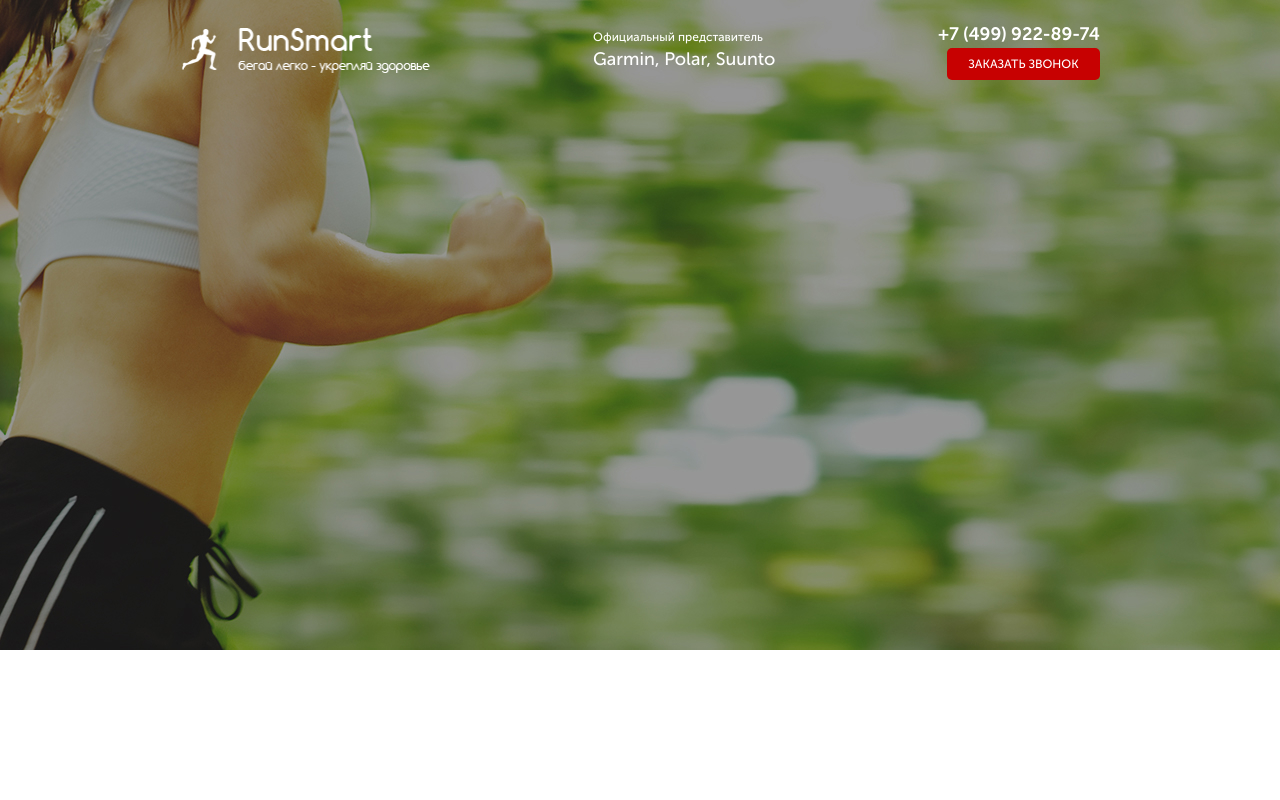
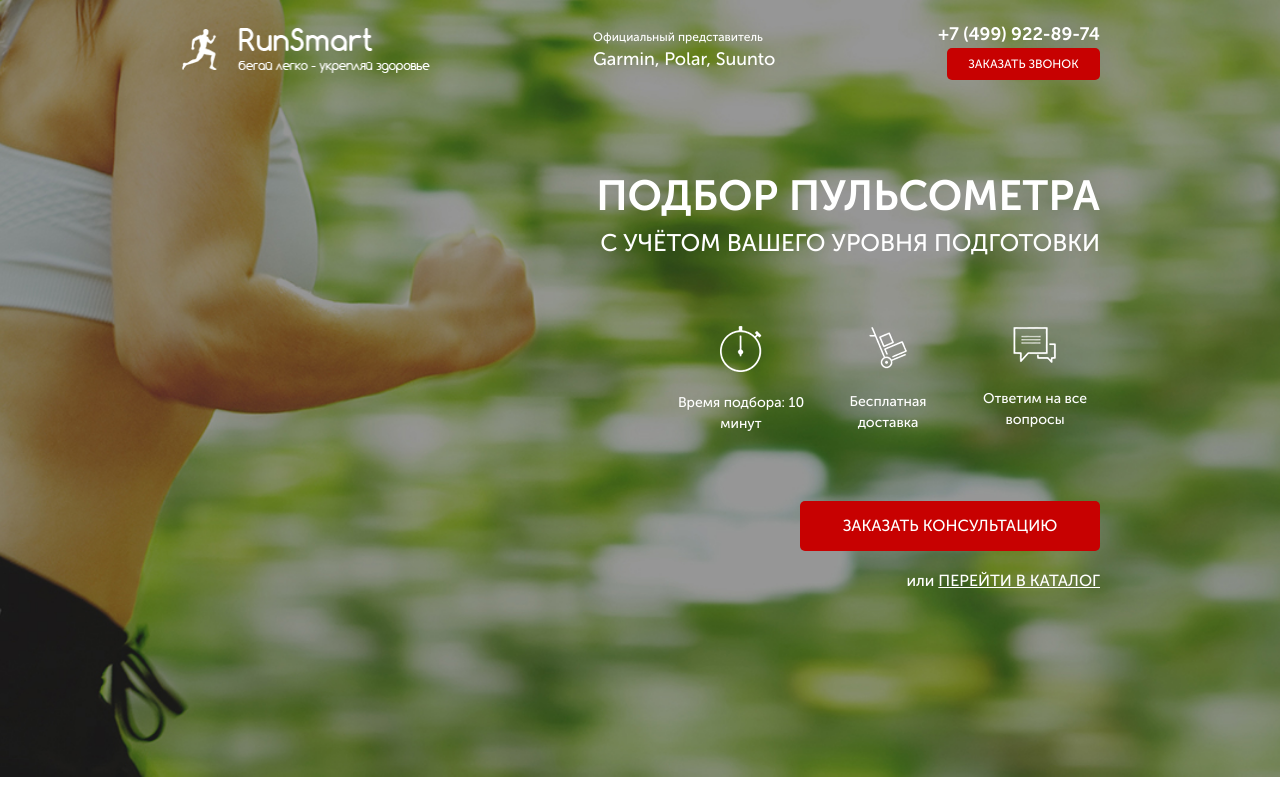
Before and after one commit to yauheniya-web/PULSE, a website: page src/index.html in a window 1280 px wide. Drawn offline with nearby package versions, Linux system fonts and the light colour scheme; files that its build step writes are made by us from their sources; files whose address does not match are found by name.

Commit message:
first section

```diff
--- a/src/index.html
+++ b/src/index.html
@@ -24,7 +24,38 @@
                     <button class="button">заказать звонок</button>
                 </div>
             </header>
+
+            <div class="wrapper">
+                <h1 class="header_wrapper">Подбор пульсометра</h1>
+                <h2 class="subheader_wrapper">с учётом Вашего уровня подготовки</h2>
+
+                <div class="icons">
+                    <div class="icon">
+                        <img src="icons/main_screen/timer.png" alt="timer">
+                        Время подбора: 10 минут
+                    </div>
+                    <div class="icon">
+                        <img src="icons/main_screen/hand-cart.png" alt="hand-cart">
+                        Бесплатная доставка
+                    </div>
+                    <div class="icon">
+                        <img src="icons/main_screen/messages.png" alt="messages">
+                        Ответим на все вопросы
+                    </div>
+                </div>
+
+                <button class="button button_main">заказать кОНСУЛЬТАЦИЮ</button>
+                <div class="link">
+                    или
+                    <a href="#">ПЕРЕЙТИ В КАТАЛОГ</a>
+                </div>
+            </div>
+
+
         </div>
     </div>
+
+
+<!--     flexbox верстка, SCSS, адаптация -->
 </body>
 </html>
--- a/src/sass/blocks/_button.scss
+++ b/src/sass/blocks/_button.scss
@@ -8,4 +8,10 @@
     font-size: 12px;
     text-transform: uppercase;
     color: #FFFFFF;
+    &_main {
+        margin-top: 67px;
+        width: 300px;
+        height: 50px;
+        font-size: 16px;
+    }
 }
--- a/src/sass/blocks/promo.scss
+++ b/src/sass/blocks/promo.scss
@@ -2,4 +2,52 @@
     min-height: 650px;
     padding: 21px 0 93px 0;
     background: url(../../img/main.jpg) center (center/cover) no-repeat;
+    .wrapper {
+        padding: 91px 0;
+        display: flex;
+        flex-direction: column;
+        align-items: flex-end;
+        .header_wrapper {
+            font-weight: 700;
+            font-size: 42px;
+            text-transform: uppercase;
+            color: #FFFFFF;
+        }
+        .subheader_wrapper {
+            font-weight: 500;
+            font-size: 24px;
+            text-transform: uppercase;
+            color: #FFFFFF;
+        }
+        .icons {
+            margin-top: 60px;
+            width: 424px;
+            display: flex;
+            justify-content: space-between;
+            font-weight: 500;
+            font-size: 14px;
+            color: #FFFFFF;
+            .icon {
+                width: 130px;
+                text-align: center;
+                img {
+                    display: block;
+                    margin: 0 auto;
+                    margin-bottom: 20px;
+                }
+            }
+        }
+        .link {
+            margin-top: 18px;
+            font-weight: 500;
+            font-size: 16px;
+            color: #FFFFFF;
+            a {
+                color: #FFFFFF;
+                text-transform: uppercase;
+                text-decoration: underline;
+            }
+
+        }
+    }
 }
--- a/src/sass/style.scss
+++ b/src/sass/style.scss
@@ -7,5 +7,5 @@
 @import 'pages/pages';
 
 @import 'blocks/promo';
-@import 'blocks/header';
+@import 'blocks/header_top';
 @import 'blocks/button';
```
Also changed, not shown: src/css/style.min.css, src/sass/blocks/header_top.scss (renamed from src/sass/blocks/header.scss).
